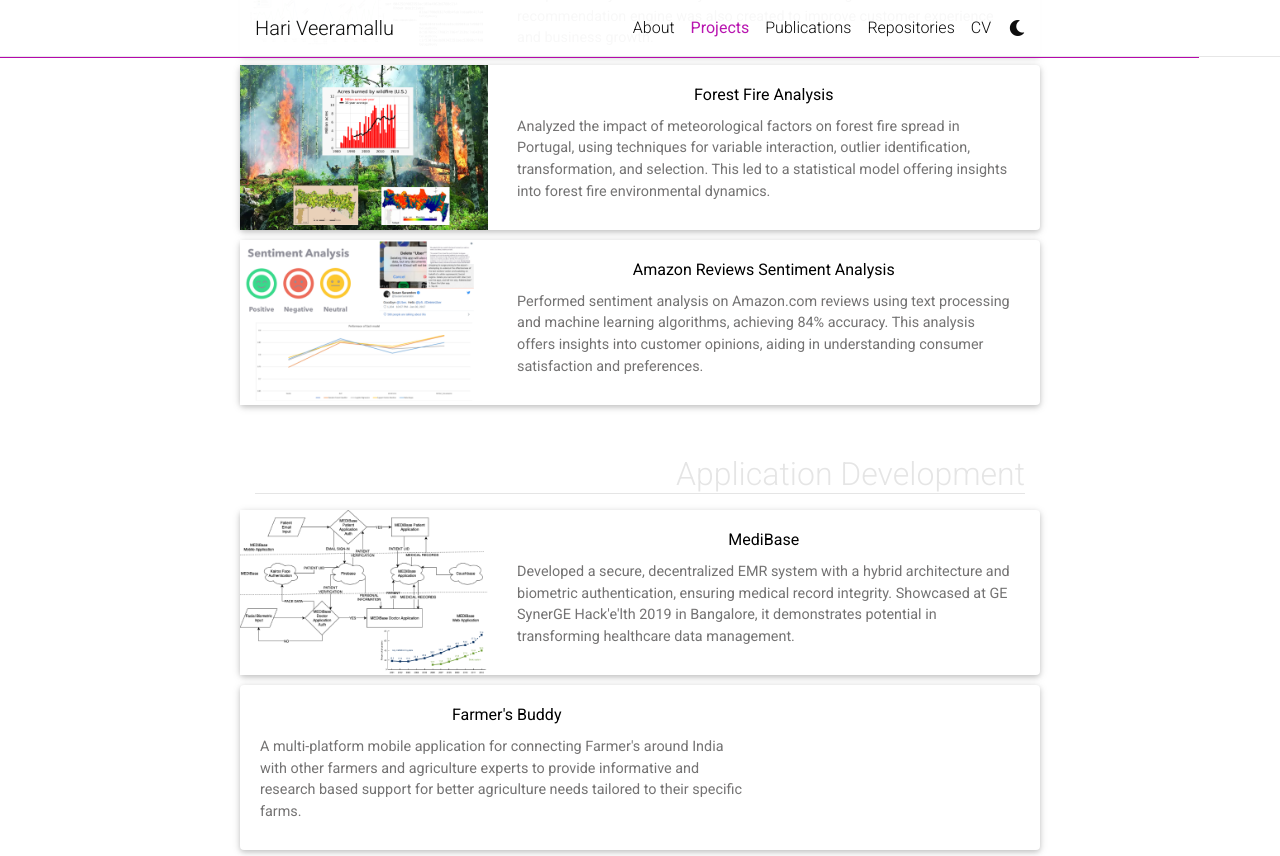
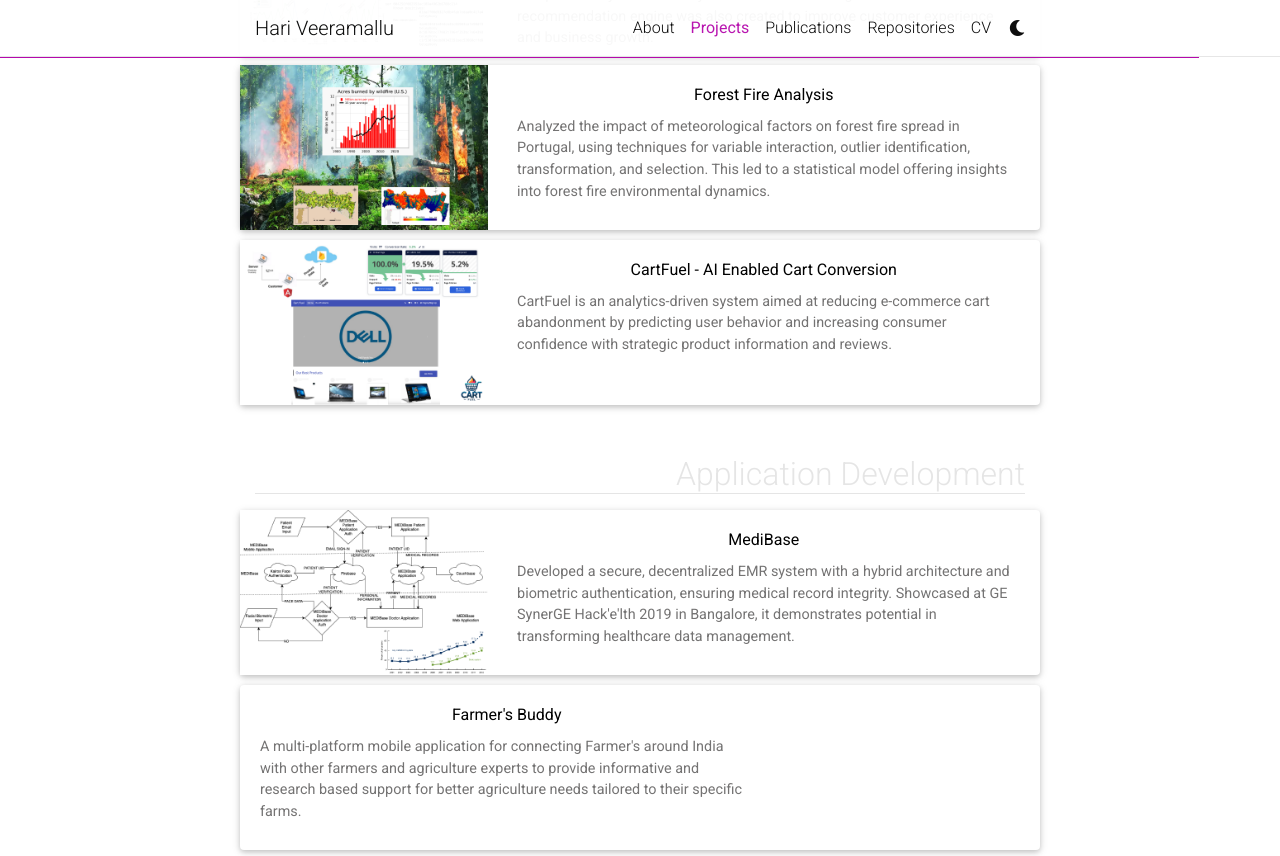
Before and after one commit to Raghuram-Veeramallu/raghuram-veeramallu.github.io, a Jekyll site: the page built from _pages/projects.md, in a window 1280 px wide and 900 px high, scrolled down 1899 px, cut to the strip 0-856 px from the top of the window. Built offline with Jekyll 4.4.1, drawn with Linux system fonts in a browser that asks for light colours; full-size pictures stand in for the smaller copies a plugin makes; comment, search, counter and statistics services are not loaded; a style sheet for code colours, icons or effects is not loaded.

Commit message:
Added CartFuel to the list of projects

```diff
--- /dev/null
+++ b/_projects/04_ai_enabled_cart_conversion.md
@@ -0,0 +1,8 @@
+---
+layout: page
+title: CartFuel - AI Enabled Cart Conversion
+description: CartFuel is an analytics-driven system aimed at reducing e-commerce cart abandonment by predicting user behavior and increasing consumer confidence with strategic product information and reviews.
+img: assets/img/cart_fuel.png
+importance: -4
+category: Data Analysis
+---
```
Also changed, not shown: _projects/04_twitter_sentiment_analysis.md (+2 -2 lines), _projects/18_performance_eval_on_vdd.md (+0 -4 lines), assets/img/cart_fuel.png (added).
